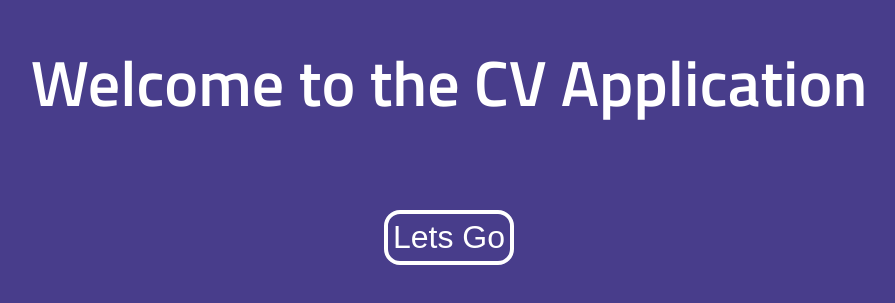
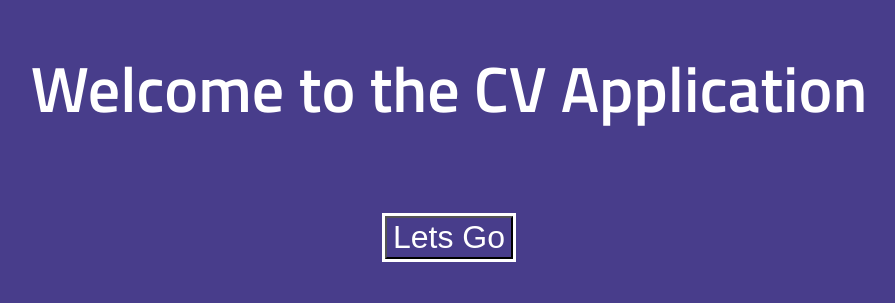
Before and after one commit to iversson-estudos/CV_Editor, a React (Vite) app: page / in a window 1280 px wide. Shown: the part 243-546 px from the top of the page, without its empty margins (191-1086 px from the left). Built offline with nearby package versions, Linux system fonts and the light colour scheme.

Commit message:
finished detailing of homepage

```diff
--- a/src/pages/homepage/Homepage.module.css
+++ b/src/pages/homepage/Homepage.module.css
@@ -22,20 +22,25 @@ body {
             font-size: var(--fontsize-medium);
             background-color: var(--bgcolor);
             color: white;
-            padding: 5px;
-            border-radius: 1rem;
-            border: 4px solid white;
+            outline-style:solid;
             user-select: none;
-            cursor: pointer;
+            cursor:pointer;
+        }
+        .btn::after{
+            content: '>';
+            color: rgba(255, 255, 255, 0);
+            background-color: var(--bgcolor);
+            position: absolute;
+            border-radius: 4rem;
+            height: 100%;
+            width: 0;
+            top: 0;
+            left: 0;
+            transition: 1000ms;
         }
         .btn:hover::after{
-            content: '';
-            background-color: greenyellow;
-            position: absolute;
-            height: 100%;
+            color: white;
             width: 100%;
-            top: 0;
-            left: 0;
         }
 
     }
```
